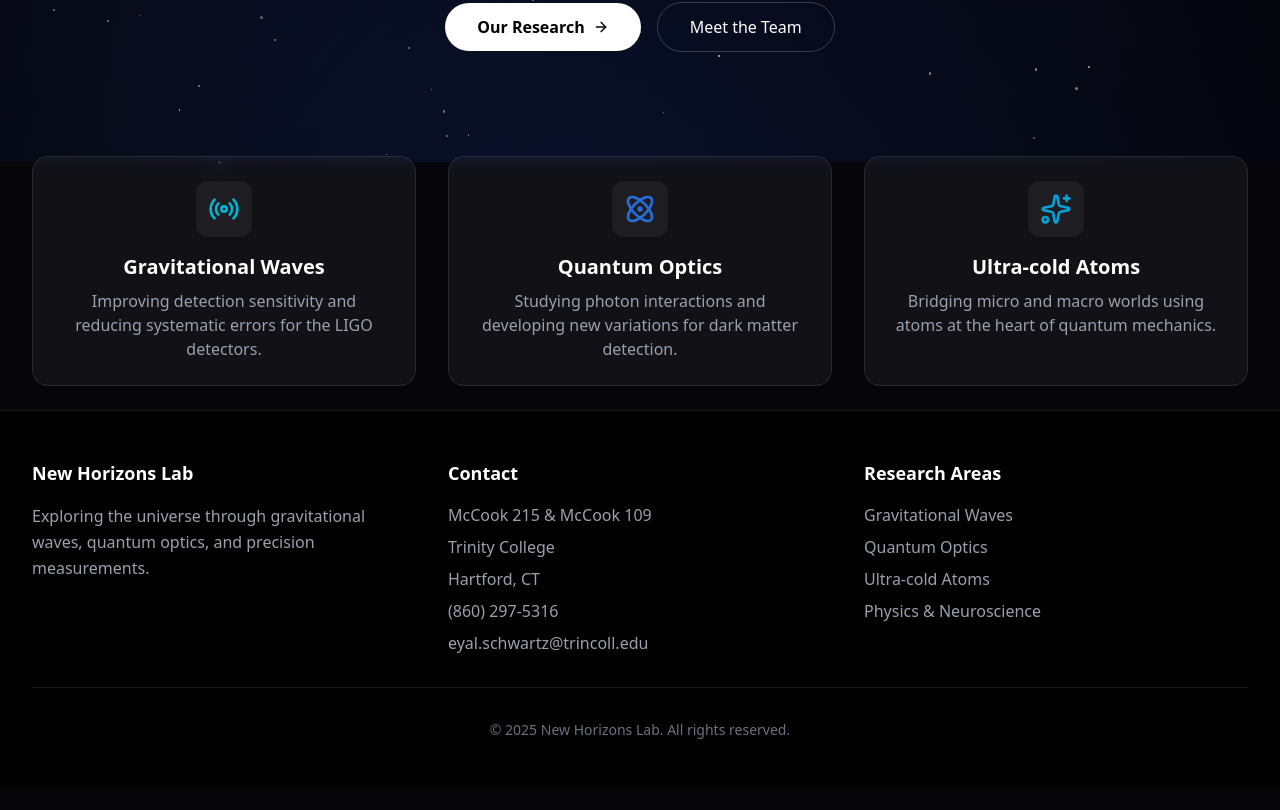
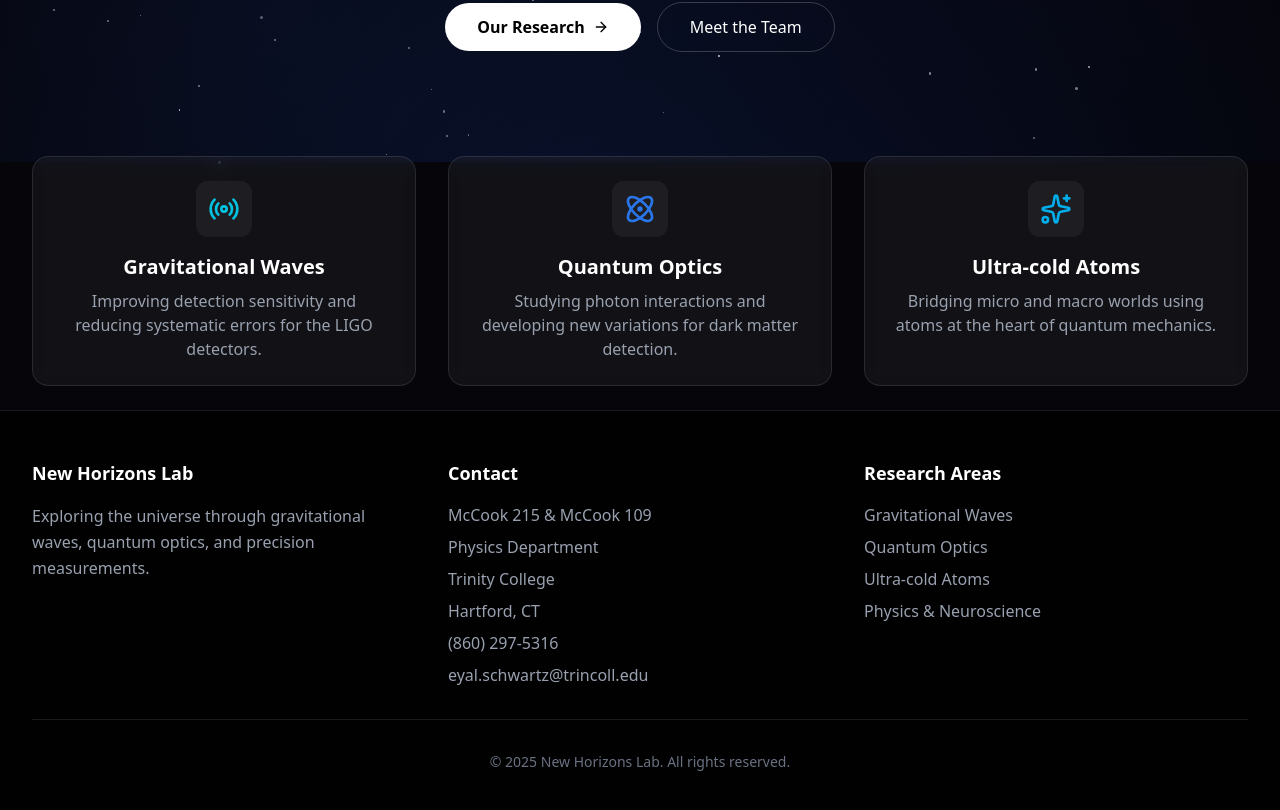
Before and after one commit to shivanshudwivedi/New-Horizons-Lab-Website, a Next.js app: page / in a window 1280 px wide. Shown: the part 638-1448 px from the top of the page. Before the commit the page ends 1426 px from the top, so only its background shows below. Built offline with nearby package versions, Linux system fonts and the light colour scheme.

Commit message:
Footer changes

```diff
--- a/src/components/layout/Footer.tsx
+++ b/src/components/layout/Footer.tsx
@@ -13,6 +13,7 @@ export function Footer() {
             <h3 className="text-lg font-bold text-white mb-4">Contact</h3>
             <ul className="space-y-2 text-gray-400 text-md">
               <li>McCook 215 & McCook 109</li>
+              <li>Physics Department</li>
               <li>Trinity College</li>
               <li>Hartford, CT</li>
               <li>(860) 297-5316</li>
```
